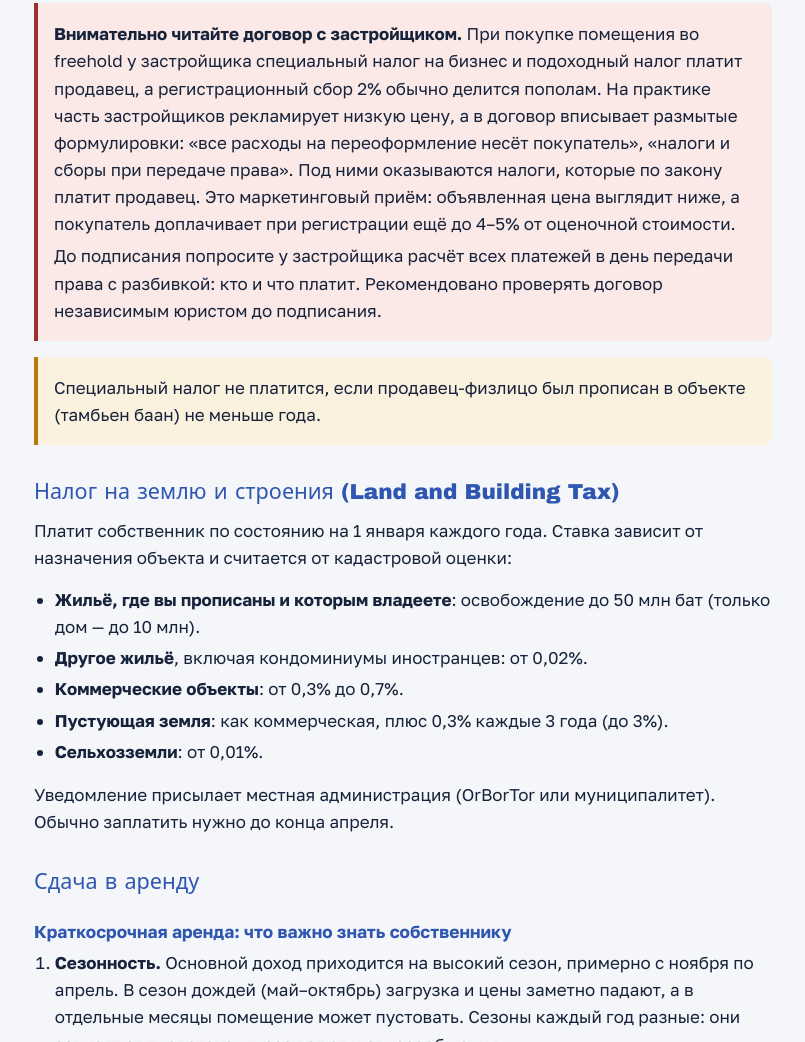
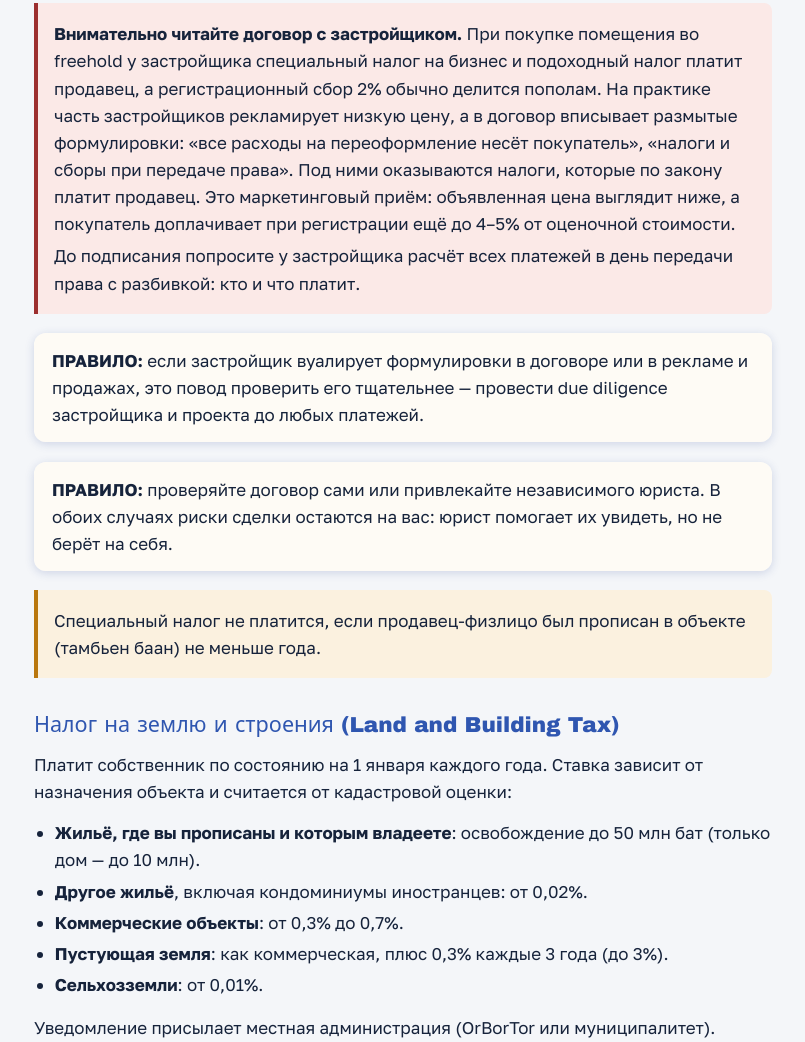
Before and after one commit to linaleelina/mythaiview, a plain HTML site: page property/index.html in a window 1280 px wide. Shown: the part 5488-6530 px from the top of the page, without its empty margins (86-891 px from the left). Drawn offline with Linux system fonts and the light colour scheme; a web font is replaced by a local one.

Commit message:
Add files via upload

```diff
--- a/property/index.html
+++ b/property/index.html
@@ -261,8 +261,10 @@ footer{border-top:1px solid var(--line);background:var(--card)}
   <div class="prose">
   <div class="note warn" id="fn-developer">
     <p><b>Внимательно читайте договор с застройщиком.</b> При покупке помещения во freehold у застройщика специальный налог на бизнес и подоходный налог платит продавец, а регистрационный сбор 2% обычно делится пополам. На практике часть застройщиков рекламирует низкую цену, а в договор вписывает размытые формулировки: «все расходы на переоформление несёт покупатель», «налоги и сборы при передаче права». Под ними оказываются налоги, которые по закону платит продавец. Это маркетинговый приём: объявленная цена выглядит ниже, а покупатель доплачивает при регистрации ещё до 4–5% от оценочной стоимости.</p>
-    <p>До подписания попросите у застройщика расчёт всех платежей в день передачи права с разбивкой: кто и что платит. Рекомендовано проверять договор независимым юристом до подписания.</p>
+    <p>До подписания попросите у застройщика расчёт всех платежей в день передачи права с разбивкой: кто и что платит.</p>
   </div>
+  <p class="rule-box"><b>ПРАВИЛО:</b> если застройщик вуалирует формулировки в договоре или в рекламе и продажах, это повод проверить его тщательнее — провести due diligence застройщика и проекта до любых платежей.</p>
+  <p class="rule-box"><b>ПРАВИЛО:</b> проверяйте договор сами или привлекайте независимого юриста. В обоих случаях риски сделки остаются на вас: юрист помогает их увидеть, но не берёт на себя.</p>
   <div class="note"><p>Специальный налог не платится, если продавец-физлицо был прописан в объекте (тамбьен баан) не меньше года.</p></div>
 
   <h2>Налог на землю и строения (Land and Building Tax)</h2>
```
